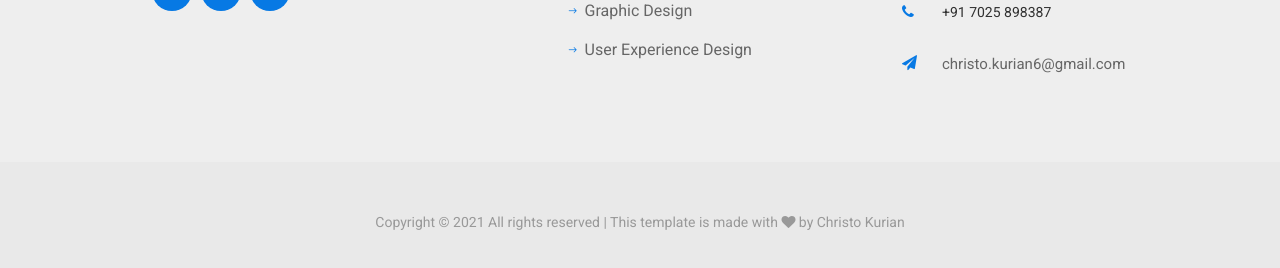
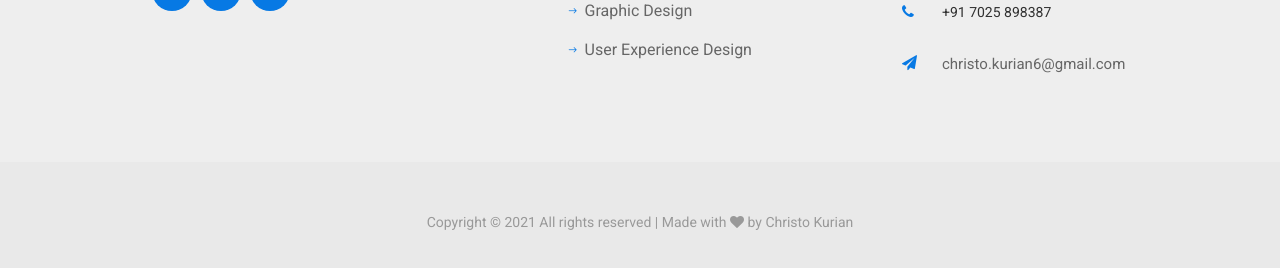
Before and after one commit to ChristoKurian/MyWebsite, a plain HTML site: page index.html in a window 1280 px wide. Shown: the part 7131-7399 px from the top of the page. Drawn offline with nearby package versions, Linux system fonts and the light colour scheme; some packages are replaced by stand-ins of ours; no server answers.

Commit message:
Update index.html

```diff
--- a/index.html
+++ b/index.html
@@ -593,7 +593,7 @@
                             <script data-cfasync="false" src="/cdn-cgi/scripts/5c5dd728/cloudflare-static/email-decode.min.js"></script>
                             <script>
                                 document.write(new Date().getFullYear());
-                            </script> All rights reserved | This template is made with <i class="fa fa-heart color-danger" aria-hidden="true"></i> by Christo Kurian</a></p>
+                            </script> All rights reserved | Made with <i class="fa fa-heart color-danger" aria-hidden="true"></i> by Christo Kurian</a></p>
                     </div>
                 </div>
             </div>
```
